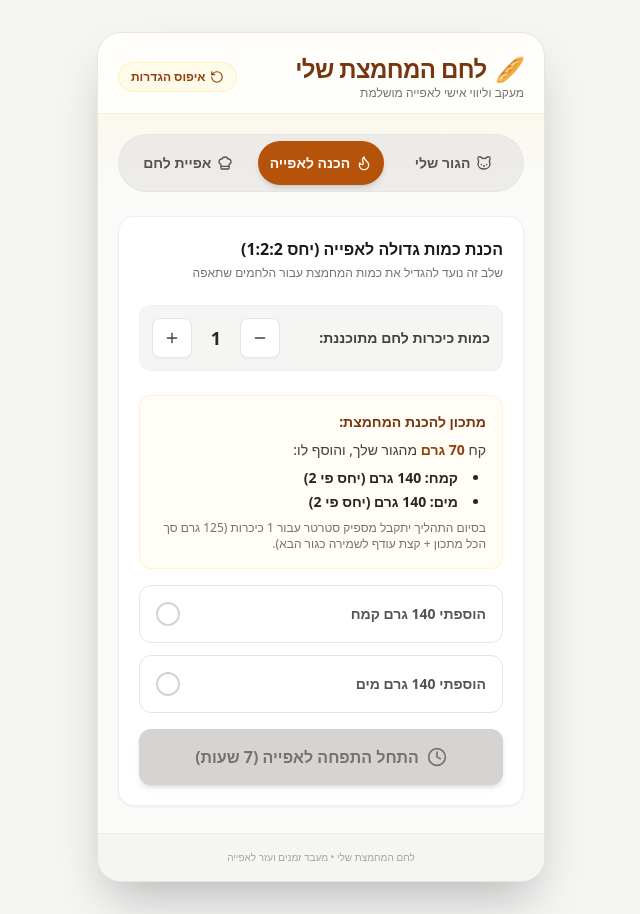
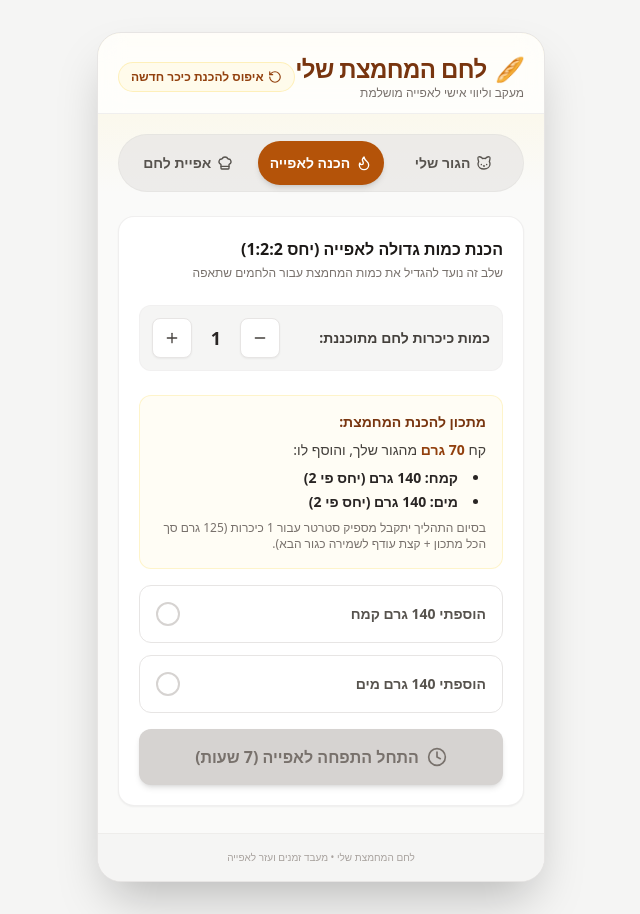
Before and after one commit to beresim-sys/bread1, a React (Vite) app: page / in a window 1280 px wide. Both pictures are taken after a click on the button "הכנה לאפייה". Shown: the whole page, without its empty margins (319-959 px from the left). Built offline with nearby package versions, Linux system fonts and the light colour scheme.

Commit message:
Update prep reset button text to: 'איפוס להכנת כיכר חדשה'

```diff
--- a/App.jsx
+++ b/App.jsx
@@ -556,7 +556,7 @@ export default function App() {
               className="flex items-center gap-1 text-xs font-bold text-amber-800 hover:text-amber-950 bg-amber-50 hover:bg-amber-100 py-1.5 px-3 rounded-full transition-all border border-amber-200/50"
             >
               <RotateCcw className="w-3.5 h-3.5" />
-              <span>איפוס הגדרות</span>
+              <span>איפוס להכנת כיכר חדשה</span>
             </button>
           )}
         </header>
```
